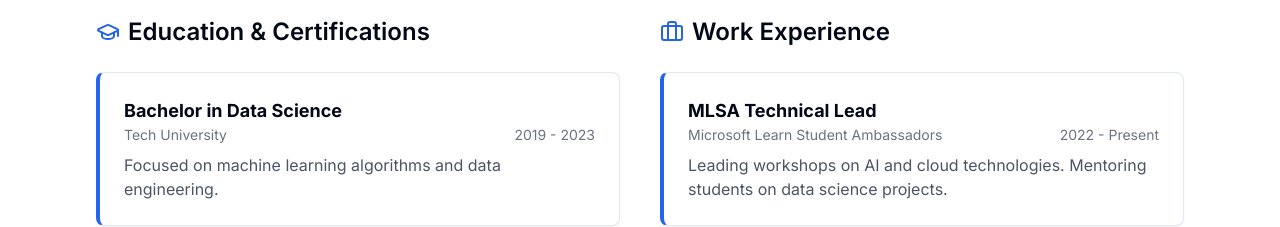
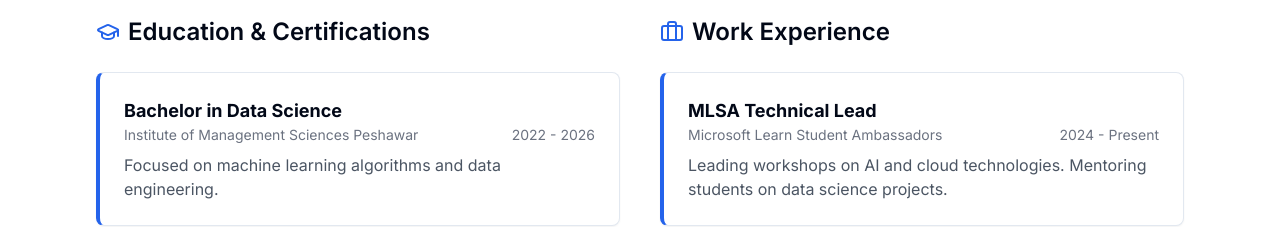
Before and after one commit to MFahadHussain/data-ai-nexus, a React (Vite) app: page / in a window 1280 px wide. Shown: the part 1080-1307 px from the top of the page. Built offline with nearby package versions, Linux system fonts and the light colour scheme.

Commit message:
Update About.tsx

```diff
--- a/src/components/About.tsx
+++ b/src/components/About.tsx
@@ -7,20 +7,20 @@ const About = () => {
   const education = [
     {
       degree: "Bachelor in Data Science",
-      institution: "Tech University",
-      year: "2019 - 2023",
+      institution: "Institute of Management Sciences Peshawar",
+      year: "2022 - 2026",
       description: "Focused on machine learning algorithms and data engineering."
     },
     {
       degree: "AI & Data Science Bootcamp",
       institution: "DataCamp",
-      year: "2022",
+      year: "2024",
       description: "Intensive training on AI applications and advanced data science techniques."
     },
     {
       degree: "Google Data Analytics Certificate",
       institution: "Google",
-      year: "2021",
+      year: "2023",
       description: "Professional certification in data analytics and visualization."
     }
   ];
@@ -29,13 +29,13 @@ const About = () => {
     {
       role: "MLSA Technical Lead",
       company: "Microsoft Learn Student Ambassadors",
-      period: "2022 - Present",
+      period: "2024 - Present",
       description: "Leading workshops on AI and cloud technologies. Mentoring students on data science projects."
     },
     {
       role: "Microsoft Lead Ambassador",
       company: "Microsoft",
-      period: "2021 - 2022",
+      period: "2023 - 2024",
       description: "Organized tech events and hackathons focused on cloud computing and AI solutions."
     },
     {
```
